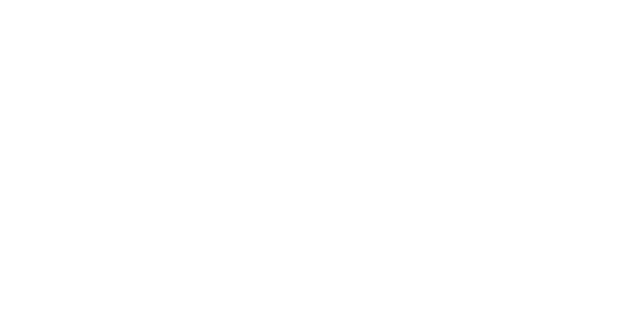
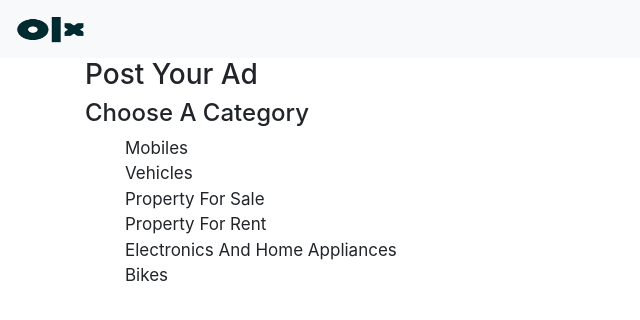
Before and after one commit to Anumjawaid/OLX_Clone, a React (Create React App) app: page /posts in a window 1280 px wide. Shown: the top 320 px of the page, without its empty margins (0-640 px from the left). Built offline with nearby package versions, Linux system fonts and the light colour scheme.

Commit message:
post link added

```diff
--- a/src/Router/Approuter.jsx
+++ b/src/Router/Approuter.jsx
@@ -4,6 +4,7 @@
   Route} from "react-router-dom";
 import MainPage from '..//Render/mainpage'
 import ItemPage from '..//Render/items'
+import PostPage from '..//Render/posts'
 
 class AppRouter extends React.Component{
     render(){
@@ -12,6 +13,7 @@
                 <Router>
                     <Route exact path='/' component={MainPage} />
                     <Route path='/item' component={ItemPage} />
+                    <Route path='/posts' component={PostPage} />
 
                 </Router>
 
```
